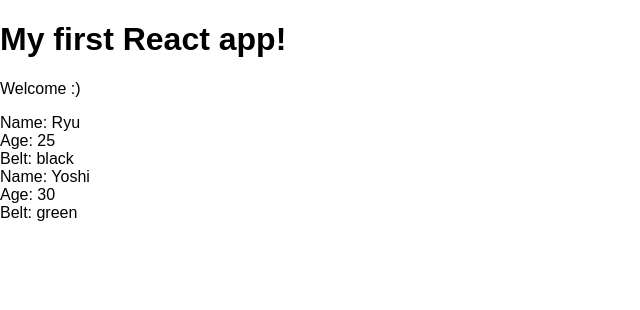
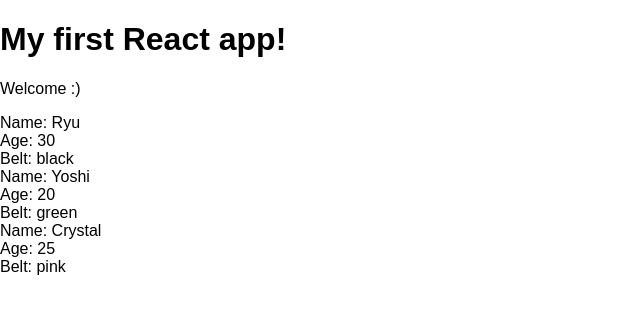
Before and after one commit to surekhasrinivasan/ReactAndReduxTutorial, a React (Create React App) app in the folder myapp/: page / in a window 1280 px wide. Shown: the top 310 px of the page, without its empty margins (0-640 px from the left). Built offline with nearby package versions, Linux system fonts and the light colour scheme.

Commit message:
Lesson-14 concept of cycling through lists of data and output that data in the component template, using the map function

```diff
--- a/myapp/src/App.js
+++ b/myapp/src/App.js
@@ -2,13 +2,19 @@ import React, { Component } from 'react';
 import Ninjas from './Ninjas';
 
 class App extends Component {
+  state = {
+    ninjas : [
+      { name: 'Ryu', age: 30, belt: 'black', id: 1 },
+      { name: 'Yoshi', age: 20, belt: 'green', id: 2 },
+      { name: 'Crystal', age: 25, belt: 'pink', id: 3 }
+    ]
+  }
   render() {
     return (
       <div className="App">
         <h1>My first React app!</h1>
         <p>Welcome :)</p>
-        <Ninjas name = "Ryu" age = "25" belt = "black"/>
-        <Ninjas name = "Yoshi" age = "30" belt = "green"/>
+        <Ninjas ninjas = { this.state.ninjas }/>
       </div>
     );
   }
--- a/myapp/src/Ninjas.js
+++ b/myapp/src/Ninjas.js
@@ -2,13 +2,19 @@ import React, { Component } from 'react';
 
 class Ninjas extends Component {
     render() {
-        //console.log(this.props);
-        const { name, age, belt } = this.props;
+        const { ninjas } = this.props;
+        const ninjaList = ninjas.map(ninja => {
+            return (
+                <div className = 'ninja' key= { ninja.id }>
+                    <div>Name: { ninja.name }</div>
+                    <div>Age: { ninja.age }</div>
+                    <div>Belt: { ninja.belt }</div>
+                </div>
+            )
+        })
         return (
-            <div className = 'ninja'>
-                <div>Name: { name }</div>
-                <div>Age: { age }</div>
-                <div>Belt: { belt }</div>
+            <div className = 'ninja-list'>
+                { ninjaList }
             </div>
         )
     }
```
